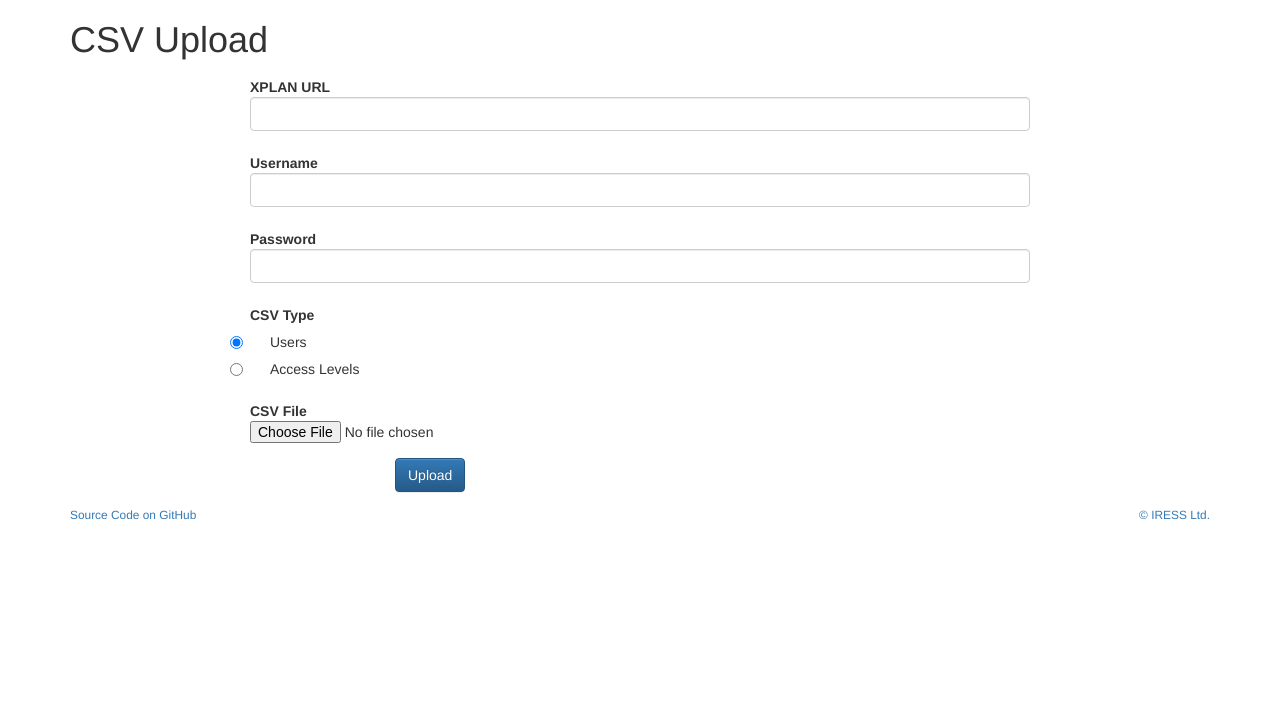
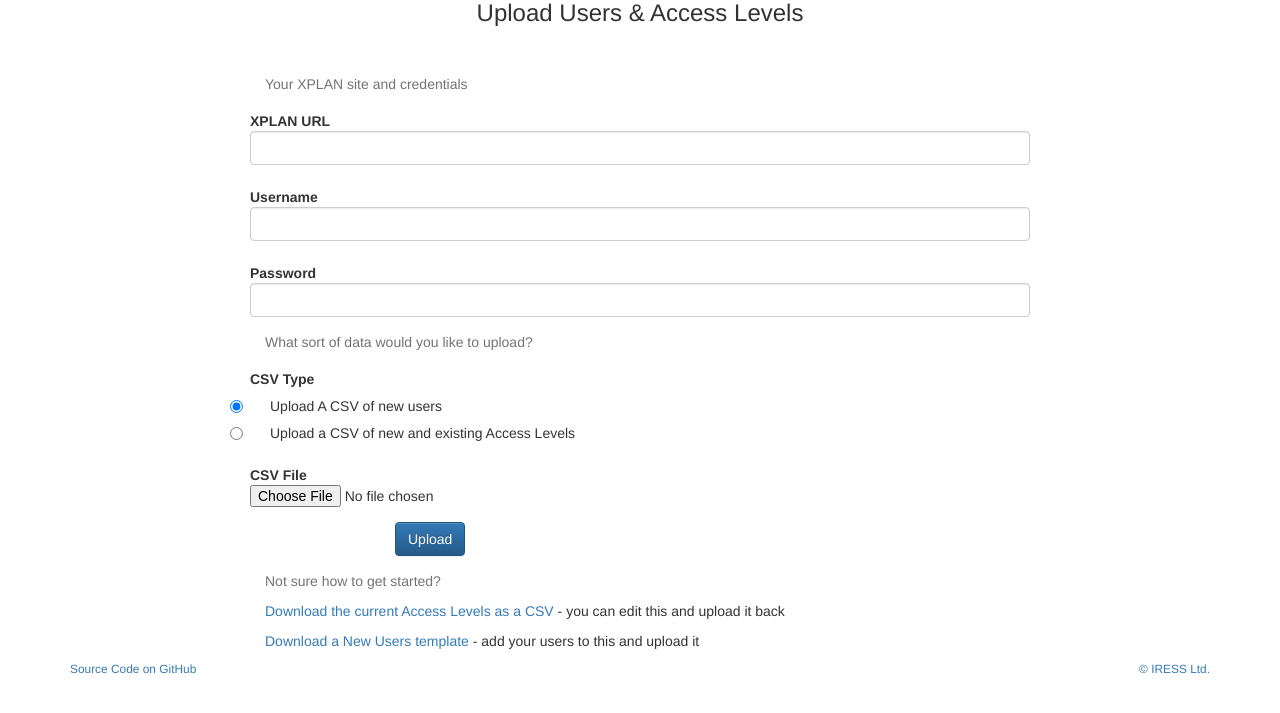
Before and after one commit to novocaine/xit, a Flask app: page / in a window 1280 px wide. Shown: the part 72-785 px from the top of the page. Run offline with Flask 2, Linux system fonts and the light colour scheme; some libraries are stand-ins or nearby versions.

Commit message:
tweak styling; add access levels dump

```diff
--- a/access_levels.py
+++ b/access_levels.py
@@ -58,11 +58,19 @@ def upload_access_level_csv(xplan_url, xplan_username, xplan_password, csvfile):
 
 
 def dump_access_levels_csv(xplan_url, xplan_username, xplan_password):
+    if not xplan_url.endswith("/"):
+        xplan_url += "/"
+
     session = requests.Session()
     session.auth = (xplan_username, xplan_password)
 
-    caps = session.get(urlparse.urljoin(xplan_url, CAPS_URL[1:])).json()
-    access_levels = session.get(urlparse.urljoin(xplan_url, ACCESS_LEVELS_URL[1:])).json()
+    caps = session.get(urlparse.urljoin(xplan_url, CAPS_URL[1:]))
+    caps.raise_for_status()
+    caps = caps.json()
+
+    access_levels = session.get(urlparse.urljoin(xplan_url, ACCESS_LEVELS_URL[1:]))
+    access_levels.raise_for_status()
+    access_levels = access_levels.json()
 
     b = BytesIO()
     writer = csv.writer(b)
--- a/static/js/xit.js
+++ b/static/js/xit.js
@@ -20,10 +20,43 @@
         + '</a></h2>');
   }
 
+  function formatSuccess(body, code, action) {
+    var xplan_url = $("#xplan_url").get(0).value;
+    if (xplan_url[xplan_url-1] !== "/") {
+        xplan_url += "/";
+    }
+    if (action === "/upload_csv/users") {
+      if (code === 200) {
+        label = "Updated user " + body.id;
+      } else {
+        label = "Created user " + body.id;
+      }
+      var user_url = xplan_url + "factfind/view/" + body.id + "?role=user";
+      return "<a href='" + user_url + "'>" + label + "</a>";
+    } else {
+      return body;
+    }
+  }
+
+  function formatImportReportRow(response, action) {
+    var body = $.parseJSON(response.body);
+    if (response.code === 200) {
+        return "<td class='success'>" + formatSuccess(body, response.code, action)
+            + "</td>";
+    } else if (response.code === 201) {
+        return "<td class='success'>" + formatSuccess(body, response.code, action)
+            + "</td>";
+    } else {
+        return "<td class='danger'>Failed: " +
+            (body.user_message || body.api_message) +
+            "</td>";
+    }
+  }
+
   /**
    * Shows a report of all response data from the resourceful API.
    */
-  function showImportReport(data) {
+  function showImportReport(data, action) {
     var reportHead = '<div class="table-responsive">'
       + '<table class="table table-hover table-striped">'
       + '<thead><tr>'
@@ -40,7 +73,7 @@
 
     $.each(data, function(i, v) {
       reportBody += '<tr>'
-        + '<td>' + v.body + '</td>'
+        + formatImportReportRow(v, action)
         + '</tr>';
     });
 
@@ -52,14 +85,13 @@
   /**
    * Polls the server at a regular interval to see if the task has finished.
    */
-  function pollTaskStatus(task_uuid) {
+  function pollTaskStatus(task_uuid, action) {
     $.get('/task/' + task_uuid, function(data) {
       $('#loading-container').hide();
 
-      if (data && data.length && data[0].code &&
-          data[0].code >= 200 && data[0].code <= 299) {
+      if (data && data.length) {
         showMessage('Done!', 'success');
-        showImportReport(data);
+        showImportReport(data, action);
       }
       else {
         // Unexpected if the server returns "success" but data has no
@@ -83,7 +115,7 @@
         // with empty body, so keep polling.
         else {
           setTimeout(function() {
-            pollTaskStatus(task_uuid);
+            pollTaskStatus(task_uuid, action);
           }, pollInterval);
         }
       });
@@ -118,14 +150,16 @@
           + '<span class="sr-only">Importing. Hang tight!</span>'
           + '</div>');
 
+      var action = $(this).attr('action');
+
       $.ajax({
-        url: $(this).attr('action'),
+        url: action,
         type: 'POST',
         data: form_data,
         async: false,
         success: function(data) {
           setTimeout(function() {
-            pollTaskStatus(data);
+            pollTaskStatus(data, action);
           }, pollInterval);
         },
         cache: false,
@@ -139,4 +173,17 @@
       return false;
     });
   }
+
+  // Access level dump
+  $("#download-access-levels").on('click', function() {
+    var xplan_url = $("#xplan_url").get(0).value;
+    if (xplan_url.length === 0) {
+        $(this).parent().before("<div class='alert alert-warning'>Please enter your XPLAN URL above.</div>");
+        return;
+    }
+    $(this).parent().parent().children(".alert").remove();
+    window.location.href = "/access_levels?xplan_url=" + xplan_url +
+      "&xplan_username=" + $("#xplan_username").get(0).value +
+      "&xplan_password=" + $("#xplan_password").get(0).value;
+  });
 }).call(this, jQuery, window);
--- a/templates/home.html
+++ b/templates/home.html
@@ -4,21 +4,40 @@
 
 {% block page_title %}XIT: XPLAN Implementation Toolkit{% endblock %}
 
+{% block css %}
+<style>
+#big-header {
+    margin-top: 0;
+    margin-bottom: 2em;
+}
+
+.form-description {
+    margin-bottom: 1em;
+}
+
+</style>
+{% endblock %}
+
 {% block content %}
-<h1>CSV Upload</h1>
 
 <div class="row"><div id="csv-upload-container" class="col-lg-offset-2 col-lg-8">
+
+<h3 class="text-center" id="big-header">Upload Users & Access Levels</h3>
 
 <form id="csv-upload-form" method="POST" class="form form-horizontal" action="{{ url_for('upload_csv', csv_type='users') }}" enctype="multipart/form-data" role="form">
   {{ form.hidden_tag() }}
 
   {{ wtf.form_errors(form) }}
 
+  <div class="help-block">Your XPLAN site and credentials</div>
+
   {{ wtf.form_field(form.xplan_url, form_type="horizontal") }}
 
   {{ wtf.form_field(form.xplan_username, form_type="horizontal") }}
 
   {{ wtf.form_field(form.xplan_password, form_type="horizontal") }}
+
+  <div class="help-block">What sort of data would you like to upload?</div>
 
   {{ wtf.form_field(form.csv_type, form_type="horizontal") }}
 
@@ -29,7 +48,17 @@
     <button type="submit" id="csv-upload-submit" class="btn btn-primary">Upload</button>
   </div>
   </div>
+
 </form>
+
+<div class="help-block">Not sure how to get started?</div>
+<p>
+<a href="#" id="download-access-levels">Download the current Access Levels as a CSV</a>
+- you can edit this and upload it back
+</p>
+<p>
+<a href="/users.csv">Download a New Users template</a> - add your users to this and upload it
+</p>
 
 </div></div>
 {% endblock %}
--- a/users.csv
+++ b/users.csv
@@ -9,4 +9,6 @@ xjoe.bloggs8,password,Adviser,__default__,Joe10,Bloggs1
 xjoe.bloggs9,password,Adviser,__default__,,
 xjoe.bloggs10,password,Adviser,__default__,,
 xjoe.bloggs11,password,Adviser,__default__,,
-xjoe.bloggs12,password,Adviser,__default__,,
+xjoe.bloggs111,password,Adviser,__default__,,
+xjoe.bloggs26dsdf,newpass,Adviser,__default__,Johnny,Bloggo
+xjoe.bloggs27sddd,newpass,Adviser,__default__,Johnny,Bloggo
--- a/web.py
+++ b/web.py
@@ -2,6 +2,7 @@ import json
 import os
 import os.path
 import tempfile
+import requests
 
 from flask import Flask, request, make_response, render_template, Response
 from flask_bootstrap import Bootstrap
@@ -37,7 +38,7 @@ class CsvUploadForm(Form):
         validators=[DataRequired()])
     csv_type = RadioField(
         'CSV Type',
-        choices=(('users', 'Users'), ('access_levels', 'Access Levels')),
+        choices=(('users', 'Upload A CSV of new users'), ('access_levels', ' Upload a CSV of new and existing Access Levels')),
         default='users',
         validators=[DataRequired()])
     file = FileField('CSV File', validators=[
@@ -101,7 +102,13 @@ def dump_access_levels():
     except KeyError as ex:
         return make_response("Missing param: %s" % ex[0], 400)
 
-    return Response(response=dump_access_levels_csv(*args), status=200, mimetype="text/csv")
+    try:
+        return Response(response=dump_access_levels_csv(*args), status=200, mimetype="text/csv")
+    except requests.HTTPError as ex:
+        if ex.response.status_code == 401:
+            return make_response("Invalid XPLAN username or password", 401)
+        else:
+            return make_response("Error talking to XPLAN", 500)
 
 
 @app.route("/")
@@ -109,6 +116,7 @@ def home():
     form = CsvUploadForm()
     template_vars = dict(
         form=form)
+
     return render_template("home.html",
                            **template_vars)
 
--- a/xplan.py
+++ b/xplan.py
@@ -37,6 +37,9 @@ def _get_fields_from_csv(csvfile):
 
 
 def upload_csv(xplan_url, url, xplan_username, xplan_password, csvfile, chunksize, fields_to_batch_data):
+    if not xplan_url.endswith("/"):
+        xplan_url += "/"
+
     resourceful_url = urlparse.urljoin(xplan_url, "resourceful")
 
     session = requests.Session()
```
